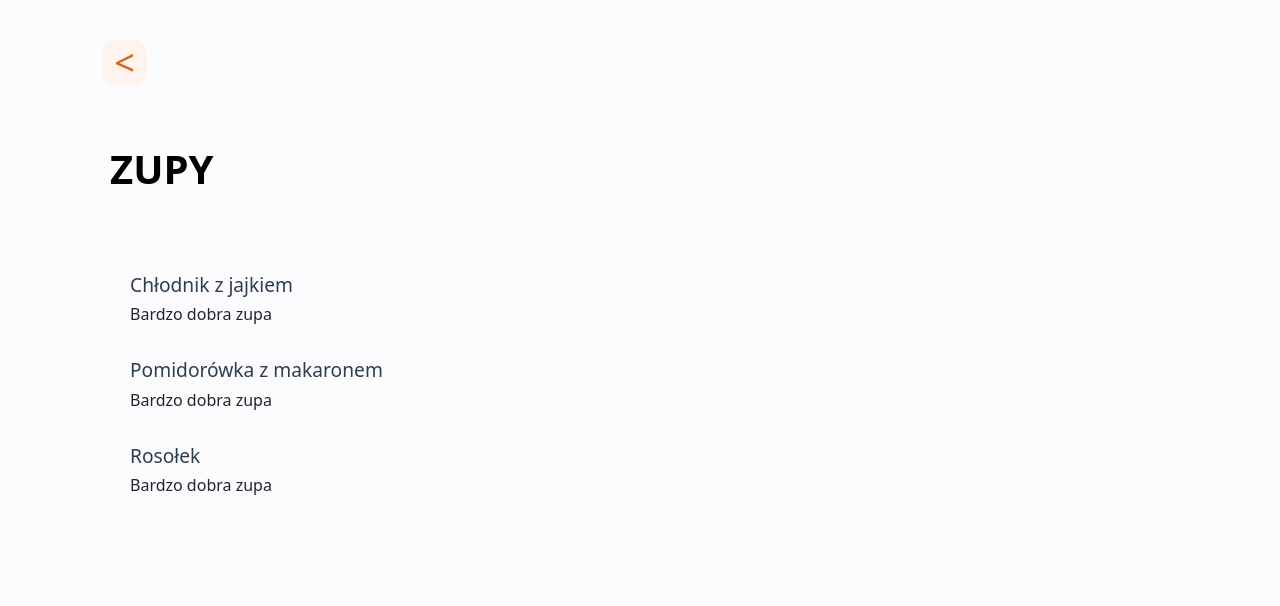
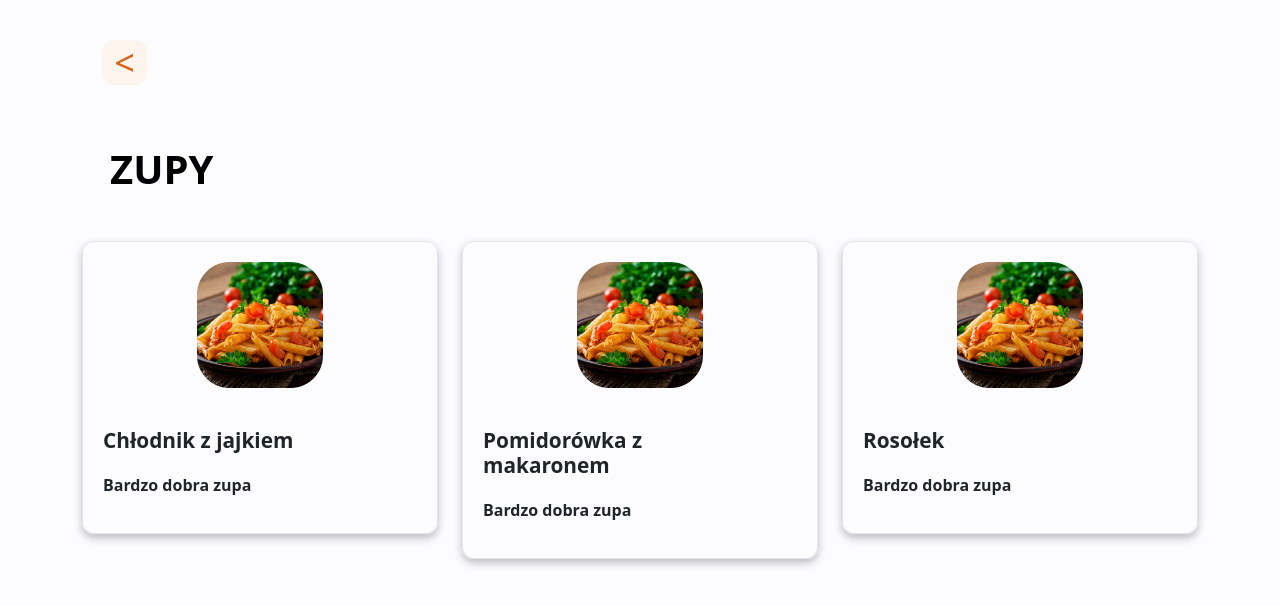
Before and after one commit to RafalMalucha/RafalMalucha.github.io, a Vue app: page /menu in a window 1280 px wide. Shown: the top 606 px of the page. Built offline with nearby package versions, Linux system fonts and the light colour scheme.

Commit message:
Boostrap improvments and new components

```diff
--- /dev/null
+++ b/src/components/CartItem.vue
@@ -0,0 +1,80 @@
+<template>
+    <div class="col-md-4">
+        <div id="item">
+            <div>
+                <img class="img" src="../assets/images/menu_photo.png" alt="Notification icon" />
+            </div>
+            <div>
+                <h4>
+                    <slot name="title"></slot>
+                </h4>
+                <p>
+                    <slot name="description"></slot>
+                </p>
+                <p>
+                    <slot name="price"></slot>
+                </p>
+            </div>
+            <div id="counter">
+                <input type="number" class="form-control" placeholder="1">
+            </div>
+        </div>
+    </div>
+</template>
+
+<style scoped>
+#item {
+    display: flex;
+    flex-direction: column;
+    margin-bottom: 20px;
+    padding: 20px;
+    border-radius: 12px;
+    border: 1px solid #e5e5e5;
+    box-shadow: 0 4px 8px rgba(0, 0, 0, 0.25);
+    transition: box-shadow 0.3s ease;
+}
+
+#item>div:nth-of-type(1) {
+    width: 100%;
+    text-align: center;
+    margin-bottom: 40px;
+}
+
+#item>div:nth-of-type(2) {
+    width: 85%;
+}
+
+h4 {
+    font-size: 1.3rem;
+    font-weight: bold;
+}
+
+img {
+    width: 40%;
+}
+
+@media screen and (max-width: 900px) {
+
+    #item {
+        flex-direction: row;
+        padding: 0px;
+    }
+
+    #item>div {
+        padding: 20px;
+    }
+
+    #item>div:nth-of-type(1) {
+        width: 40%;
+        margin-bottom: 0px;
+    }
+
+    #item>div:nth-of-type(2) {
+        width: 60%;
+    }
+
+    img {
+        width: 100%;
+    }
+}
+</style>
--- a/src/components/MenuList.vue
+++ b/src/components/MenuList.vue
@@ -1,30 +1,25 @@
 <script setup>
-import MenuListItem from './MenuListItem.vue'
+import MenuListItem from '../components/MenuListItem.vue'
 </script>
 
 <template>
 
     <MenuListItem>
-        <template #icon>
-            <!-- <DocumentationIcon /> -->
-        </template>
-        <template #heading> Chłodnik z jajkiem</template>
-        Bardzo dobra zupa
+        <template #title> Chłodnik z jajkiem</template>
+        <template #description> Bardzo dobra zupa</template>
     </MenuListItem>
 
     <MenuListItem>
-        <template #icon>
-            <!-- <DocumentationIcon /> -->
-        </template>
-        <template #heading>Pomidorówka z makaronem</template>
-        Bardzo dobra zupa
+        <template #title>Pomidorówka z makaronem</template>
+        <template #description> Bardzo dobra zupa</template>
     </MenuListItem>
 
     <MenuListItem>
-        <template #icon>
-            <!-- <DocumentationIcon /> -->
-        </template>
-        <template #heading>Rosołek</template>
-        Bardzo dobra zupa
+        <template #title>Rosołek</template>
+        <template #description> Bardzo dobra zupa</template>
     </MenuListItem>
+
 </template>
+
+<style scoped>
+</style>
--- a/src/components/MenuListItem.vue
+++ b/src/components/MenuListItem.vue
@@ -1,43 +1,74 @@
 <template>
-    <div class="item">
-      <i>
-        <slot name="icon"></slot>
-      </i>
-      <div class="details">
-        <h3>
-          <slot name="heading"></slot>
-        </h3>
-        <slot></slot>
+  <div class="col-md-4">
+    <div id="item">
+      <div>
+        <img class="img" src="../assets/images/menu_photo.png" alt="Notification icon" />
+      </div>
+      <div>
+        <h4>
+          <slot name="title"></slot>
+        </h4>
+        <p>
+          <slot name="description"></slot>
+        </p>
       </div>
     </div>
-  </template>
+  </div>
+</template>
 
-  <style scoped>
-  .item {
-    margin-top: 2rem;
-    display: flex;
-    position: relative;
+<style scoped>
+#item {
+  display: flex;
+  flex-direction: column;
+  margin-bottom: 20px;
+  padding: 20px;
+  border-radius: 12px;
+  border: 1px solid #e5e5e5;
+  box-shadow: 0 4px 8px rgba(0, 0, 0, 0.25);
+  transition: box-shadow 0.3s ease;
+}
+
+#item>div:nth-of-type(1) {
+  width: 100%;
+  text-align: center;
+  margin-bottom: 40px;
+}
+
+#item>div:nth-of-type(2) {
+  width: 85%;
+}
+
+h4 {
+  font-size: 1.3rem;
+  font-weight: bold;
+}
+
+img {
+  width: 40%;
+}
+
+@media screen and (max-width: 900px) {
+
+  #item {
+    flex-direction: row;
+    padding: 0px;
   }
 
-  .details {
-    flex: 1;
-    margin-left: 1rem;
+  #item>div {
+    padding: 20px;
   }
 
-  i {
-    display: flex;
-    place-items: center;
-    place-content: center;
-    width: 32px;
-    height: 32px;
-    color: var(--color-text);
+  #item>div:nth-of-type(1) {
+    width: 40%;
+    margin-bottom: 0px;
   }
 
-  h3 {
-    font-size: 1.2rem;
-    font-weight: 500;
-    margin-bottom: 0.4rem;
-    color: var(--color-heading);
+  #item>div:nth-of-type(2) {
+    width: 60%;
   }
 
-  </style>
+  img {
+    width: 100%;
+  }
+}
+</style>
--- a/src/components/NotificationItem.vue
+++ b/src/components/NotificationItem.vue
@@ -22,11 +22,9 @@ body {
 #item {
     display: flex;
     margin-bottom: 20px;
-    border: 1px solid red;
     padding: 20px;
     border-radius: 12px;
     border: 1px solid #e5e5e5;
-
 }
 
 #item>div:nth-of-type(1) {
--- a/src/views/CartView.vue
+++ b/src/views/CartView.vue
@@ -2,6 +2,7 @@
 import ReturnArrow from '../components/ReturnArrow.vue';
 import SmallTitle from '../components/text/SmallTitle.vue'
 import NavigationBar from '../components/NavigationBar.vue';
+import CartItem from '../components/CartItem.vue';
 </script>
 <template>
     <main class="background-main">
@@ -15,7 +16,10 @@ import NavigationBar from '../components/NavigationBar.vue';
                 </SmallTitle>
             </div>
             <div class="row scroll">
-
+                <CartItem>
+                    <template #title>Pomidorówka z makaronem</template>
+                    <template #description> Bardzo dobra zupa</template>
+                </CartItem>
             </div>
         </div>
     </main>
@@ -24,6 +28,4 @@ import NavigationBar from '../components/NavigationBar.vue';
     </nav>
 </template>
 
-<style scoped>
-
-</style>
+<style scoped></style>
--- a/src/views/MenuView.vue
+++ b/src/views/MenuView.vue
@@ -5,7 +5,7 @@ import MenuList from '../components/MenuList.vue'
 </script>
 
 <template>
-  <main>
+  <main class="background-main">
     <div class="container">
       <div class="row">
         <div class="row">
```
Also changed, not shown: src/assets/images/menu_photo.png (added).
